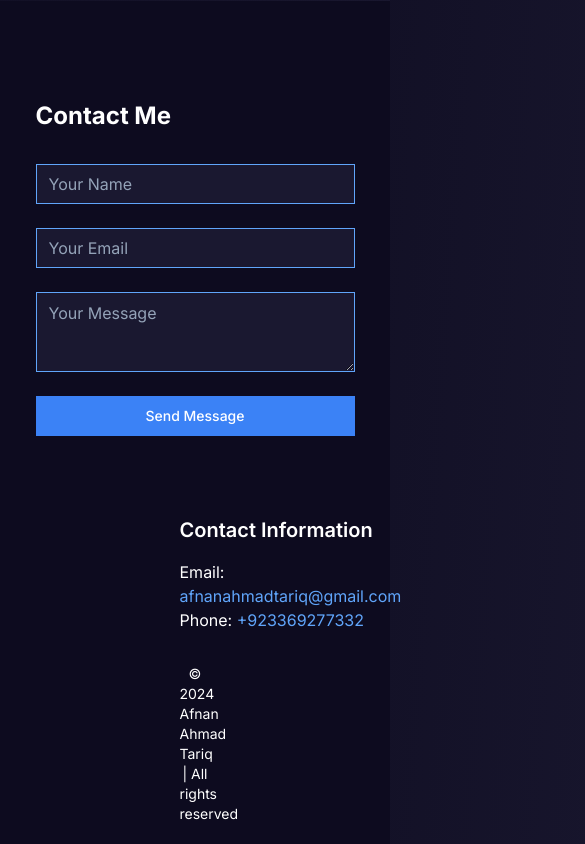
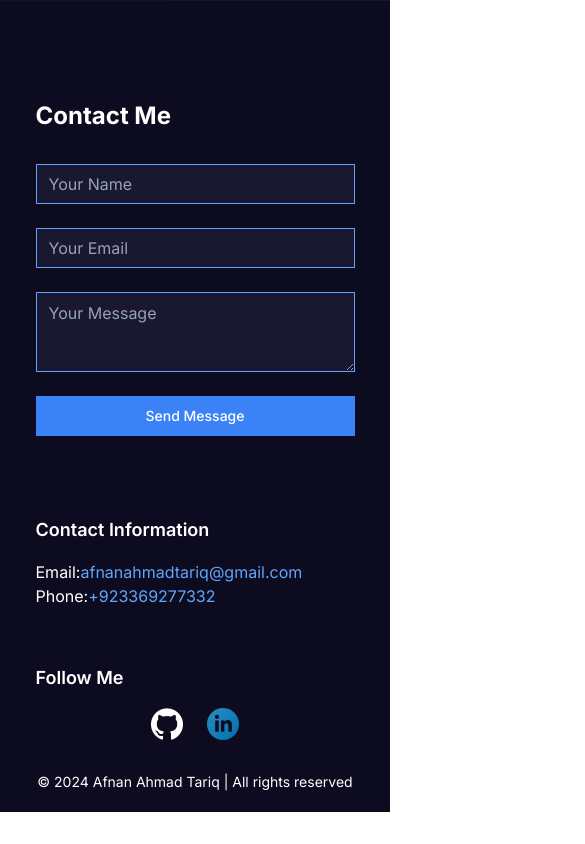
Before and after one commit to AfnanAhmadTariq/Portfolio, a Next.js app: page / in a window 390 px wide. Shown: the part 4370-5214 px from the top of the page, 585 px wide, since content can reach past the window. After the commit the page ends 5182 px from the top, so only its background shows below. Built offline with nearby package versions, Linux system fonts and the light colour scheme.

Commit message:
v2.0
mobile fix

```diff
--- a/components/Footer.tsx
+++ b/components/Footer.tsx
@@ -13,23 +13,32 @@ const Footer: React.FC = () => {
             <ContactForm />
             </div>
         </section>
-      <div className="container mx-auto px-40">
-        <div className="flex justify-between gap-8 mb-8">
-          <section className="flex-1">
-            <h2 className="text-xl font-semibold mb-4">Contact Information</h2>
-            <p>Email: <a href="mailto:afnanahmadtariq@gmail.com" className="text-blue-400 hover:underline">afnanahmadtariq@gmail.com</a></p>
-            <p>Phone: <a href="tel:+923369277332" className="text-blue-400 hover:underline">+923369277332</a></p>
+        <div className="container mx-auto px-4 md:px-10 lg:px-40">
+            <div className="flex flex-col md:flex-row justify-between gap-8 mb-8">
+                <section className="flex-1 mb-6 md:mb-0">
+                    <h2 className="text-lg md:text-xl font-semibold mb-4">Contact Information</h2>
+                    <p>Email:
+                        <a href="mailto:afnanahmadtariq@gmail.com" className="text-blue-400 hover:underline">
+                        afnanahmadtariq@gmail.com
+                        </a>
+                    </p>
+                    <p>Phone:
+                        <a href="tel:+923369277332" className="text-blue-400 hover:underline">
+                        +923369277332
+                        </a>
+                    </p>
                 </section>
 
-          <section className="flex-1 pl-96">
-            <h2 className="text-xl font-semibold mb-4">Follow Me</h2>
-            <div className="flex gap-6">
+                <section className="flex-1 md:pl-16">
+                    <h2 className="text-lg md:text-xl font-semibold mb-4">Follow Me</h2>
+                    <div className="flex gap-6 justify-center md:justify-start">
                         <Link href="https://github.com/afnanahmadtariq" passHref>
                         <img src="/icons/github.png" alt="GitHub" className="w-8 h-8 invert hover:scale-110 transition-transform" />
                         </Link>
                         <Link href="https://linkedin.com/in/afnanahmadtariq" passHref>
                         <img src="/icons/linkedin-icon.svg" alt="LinkedIn" className="w-8 h-8 hover:scale-110 transition-transform" />
                         </Link>
+                        {/* Uncomment the following for Twitter and Instagram */}
                         {/* <Link href="https://twitter.com/your-username" passHref>
                         <img src="/icons/twitter-icon.png" alt="Twitter" className="w-8 h-8 hover:scale-110 transition-transform" />
                         </Link>
@@ -44,6 +53,7 @@ const Footer: React.FC = () => {
                 © {new Date().getFullYear()} Afnan Ahmad Tariq | All rights reserved
             </p>
         </div>
+
     </footer>
   );
 };
```
Lines whose indentation alone changed are shown as unchanged.
